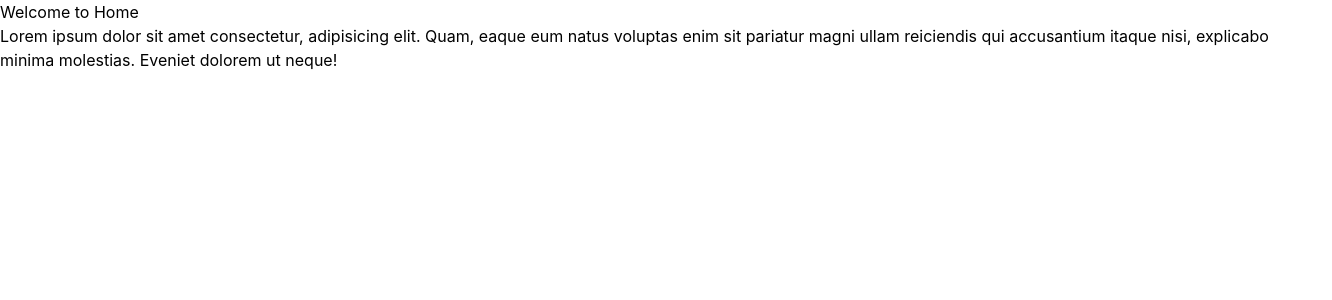
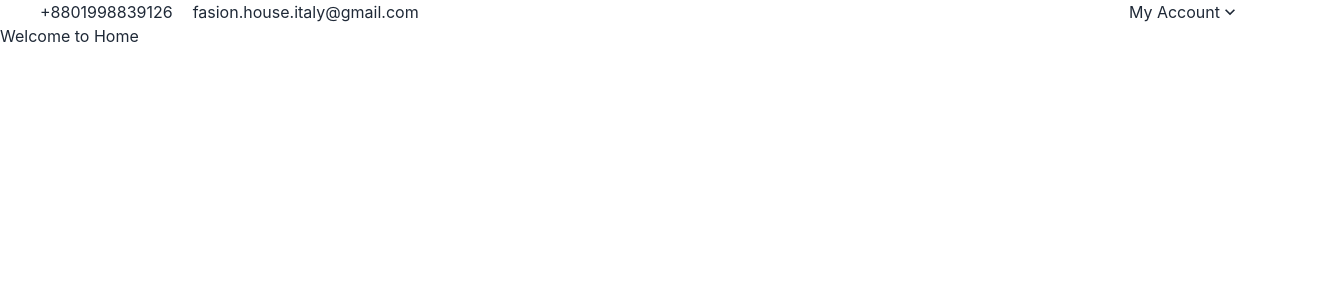
Before and after one commit to developer-mohammad-faisal/fashion-house-italyl-client, a React (Create React App) app: page / in a window 1280 px wide. Shown: the top 300 px of the page, 1332 px wide, since content can reach past the window. Built offline with nearby package versions, Linux system fonts and the light colour scheme.

Commit message:
number email my account done

```diff
--- a/package.json
+++ b/package.json
@@ -6,9 +6,11 @@
     "@testing-library/jest-dom": "^5.16.4",
     "@testing-library/react": "^13.3.0",
     "@testing-library/user-event": "^13.5.0",
+    "daisyui": "^2.15.4",
     "firebase": "^9.8.3",
     "react": "^18.2.0",
     "react-dom": "^18.2.0",
+    "react-icons": "^4.4.0",
     "react-router-dom": "^6.3.0",
     "react-scripts": "5.0.1",
     "sass": "^1.52.3",
--- a/public/index.html
+++ b/public/index.html
@@ -1,5 +1,5 @@
 <!DOCTYPE html>
-<html lang="en">
+<html lang="en" data-theme="light">
   <head>
     <meta charset="utf-8" />
     <link rel="icon" href="%PUBLIC_URL%/favicon.ico" />
--- a/src/App.js
+++ b/src/App.js
@@ -2,11 +2,13 @@ import "./App.css";
 import "./styles/main.scss";
 import { BrowserRouter, Routes, Route } from "react-router-dom";
 import Home from "./pages/Home/Home";
+import Navbar from "./pages/shared/Navbar/Navbar";
 
 function App() {
   return (
     <div className="App">
       <BrowserRouter>
+        <Navbar />
         <Routes>
           <Route path="/" element={<Home />} />
           <Route path="/home" element={<Home />} />
--- a/src/pages/Home/Home.js
+++ b/src/pages/Home/Home.js
@@ -2,9 +2,8 @@ import React from "react";
 
 const Home = () => {
   return (
-    <div>
+    <div >
       <h2>Welcome to Home </h2>
-      <p>Lorem ipsum dolor sit amet consectetur, adipisicing elit. Quam, eaque eum natus voluptas enim sit pariatur magni ullam reiciendis qui accusantium itaque nisi, explicabo minima molestias. Eveniet dolorem ut neque!</p>
     </div>
   );
 };
--- /dev/null
+++ b/src/pages/shared/Navbar/Navbar.js
@@ -0,0 +1,38 @@
+import React, { Fragment } from "react";
+import {FiPhone, FiMail} from 'react-icons/fi';
+
+const Navbar = () => {
+  return (
+    <Fragment>
+    <section className="px-5 lg:px-10">
+    <div className="flex justify-between  items-center">
+        <div className="hidden lg:inline-flex gap-x-5">
+           <h1  className=" flex items-center">+8801998839126</h1>
+            <h1  className=" flex items-center hover:cursor-pointer hover:primary-300">fasion.house.italy@gmail.com</h1>
+        </div>
+        <div>
+          <div class="dropdown hover:cursor-pointer dropdown-hover">
+          <h1 class="flex justify-between items-center">
+            My Account
+            <svg class="fill-current" xmlns="http://www.w3.org/2000/svg" width="20" height="20" viewBox="0 0 24 24"><path d="M7.41,8.58L12,13.17L16.59,8.58L18,10L12,16L6,10L7.41,8.58Z"/></svg>
+          </h1>
+            <ul
+              tabindex="0"
+              class="dropdown-content menu p-2 shadow bg-base-100 rounded-box w-52"
+            >
+              <li>
+                <a>Login </a>
+              </li>
+              <li>
+                <a>Create Account</a>
+              </li>
+            </ul>
+          </div>
+        </div>
+      </div>
+    </section>
+    </Fragment>
+  );
+};
+
+export default Navbar;
--- a/tailwind.config.js
+++ b/tailwind.config.js
@@ -18,5 +18,5 @@ module.exports = {
     },
     extend: {},
   },
-  plugins: [],
+  plugins: [require("daisyui")],
 };
```
Also changed, not shown: src/assets/images/logo/logo.webp (added), 1 other file (tests, documents, lock files or other folders).
